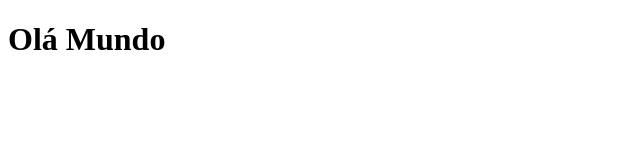
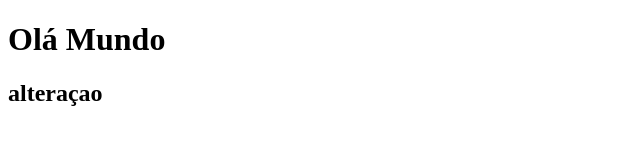
Before and after one commit to AndreBionde/curso_git_1, a plain HTML site: page index.html in a window 1280 px wide. Shown: the whole page, without its empty margins (0-640 px from the left). Drawn offline with Linux system fonts and the light colour scheme.

Commit message:
enviando alteraçoes

```diff
--- a/index.html
+++ b/index.html
@@ -8,5 +8,6 @@
 </head>
 <body>
     <h1>Olá Mundo</h1>
+    <h2>alteraçao</h2>
 </body>
 </html>
```
